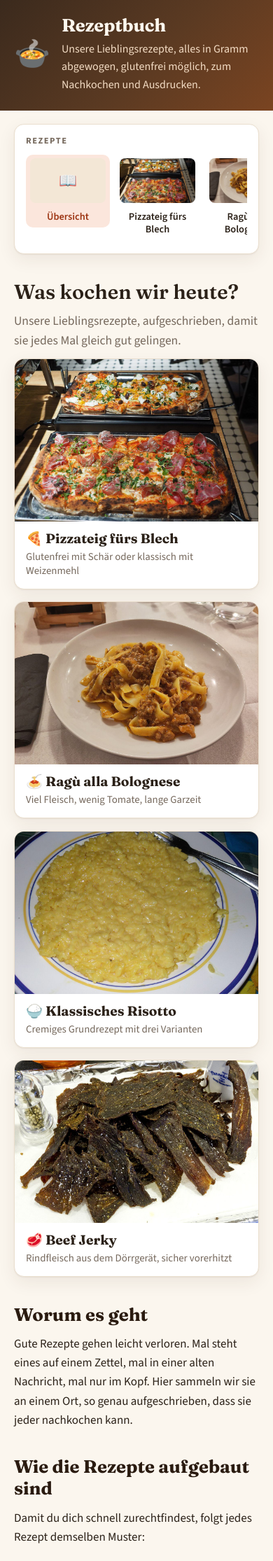
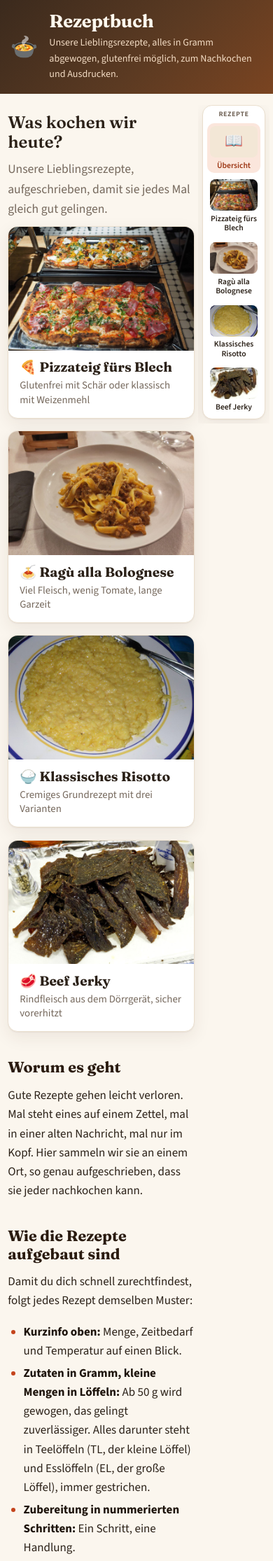
Before and after one commit to metrodorian/Rezeptbuch, a Jekyll site: the page built from README.md, in a window 390 px wide. Shown: the top 2230 px of the page at 70% size. Built offline with Jekyll 4.4.1, drawn with Linux system fonts in a browser that asks for light colours; our own code applies the rules of GitHub Pages for plain Markdown files.

Commit message:
Inhaltsangabe bleibt auch auf schmalen Schirmen rechts; PDFs aktualisiert

```diff
--- a/_layouts/default.html
+++ b/_layouts/default.html
@@ -228,17 +228,33 @@
       .fuss a { color: inherit; }
 
       /* ── Schmal: Inhaltsangabe wandert über den Text ──────────────────── */
+      /* ── Schmal: die Inhaltsangabe bleibt rechts, nur schlanker ───────── */
       @media (max-width: 900px) {
-        .raster { grid-template-columns: minmax(0, 1fr); gap: 1.2rem; padding-top: 1.2rem; }
-        .leiste { position: static; order: -1; max-height: none; overflow: visible; }
-        .leiste .abschnitte-kasten, .leiste .knoepfe { display: none; }
-        .rezeptliste { flex-direction: row; overflow-x: auto; gap: .5rem; padding-bottom: .2rem; }
-        .rezeptliste a { flex-direction: column; min-width: 7.5rem; text-align: center; font-size: .9rem; }
+        .raster { grid-template-columns: minmax(0, 1fr) 9.5rem; gap: 1rem; padding: 1.2rem .9rem 2.5rem; }
+        .leiste .abschnitte-kasten { display: none; }
+        .kasten { padding: .6rem; }
+        .rezeptliste a { flex-direction: column; align-items: stretch; gap: .3rem; font-size: .85rem; text-align: center; }
         .rezeptliste a small { display: none; }
-        .rezeptliste img, .rezeptliste .start { width: 100%; height: 4rem; }
+        .rezeptliste img, .rezeptliste .start { width: 100%; height: 3.6rem; }
+        .knopf { font-size: .82rem; padding: .5rem .4rem; }
         .kopf .marke { font-size: 1.6rem; }
         .inhalt h1 { font-size: 2rem; }
         .begruessung { font-size: 1.8rem; }
+      }
+      @media (max-width: 520px) {
+        .raster { grid-template-columns: minmax(0, 1fr) 5.6rem; gap: .7rem; padding: 1rem .7rem 2rem; }
+        .kasten { padding: .35rem; }
+        .kasten h2 { font-size: .62rem; letter-spacing: .06em; margin-bottom: .5rem; text-align: center; }
+        .rezeptliste a { font-size: .72rem; line-height: 1.15; padding: .25rem; }
+        .rezeptliste img, .rezeptliste .start { height: 2.8rem; }
+        .leiste .knoepfe { display: none; }
+        .kopf { padding: 1rem .9rem; }
+        .kopf .topf { font-size: 2rem; }
+        .kopf p { font-size: .88rem; }
+        .inhalt h1 { font-size: 1.6rem; }
+        .inhalt h2 { font-size: 1.35rem; }
+        .begruessung { font-size: 1.5rem; }
+        .inhalt ol > li { padding-left: 2.3rem; }
       }
 
       @media print {
```
Also changed, not shown: 5 other files.
